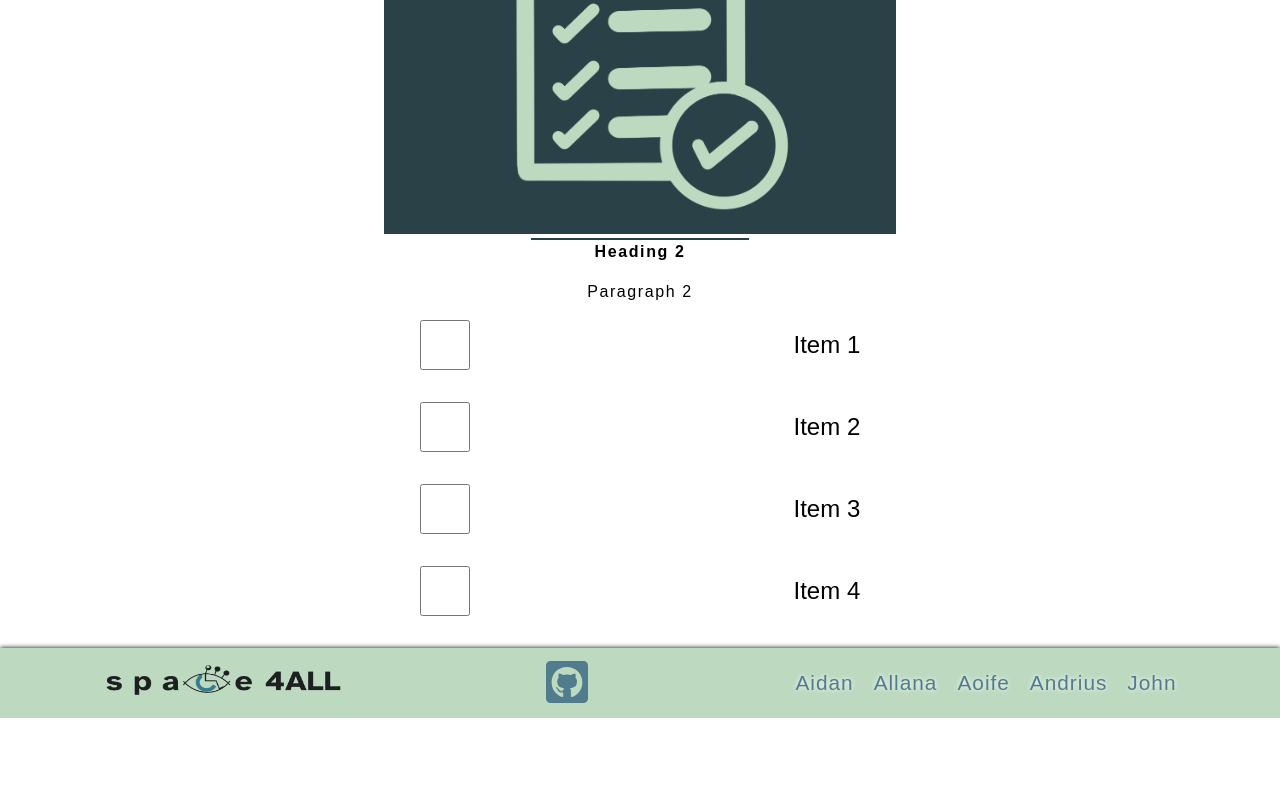
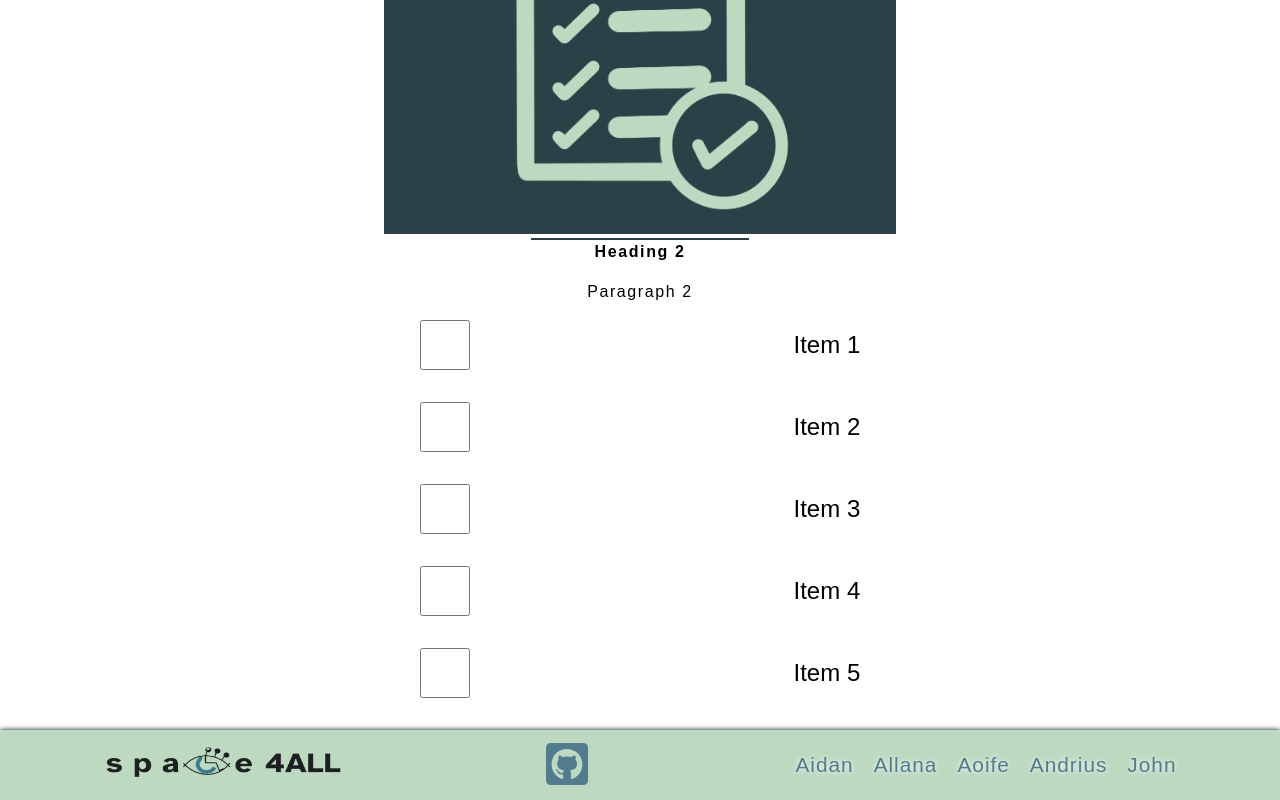
Before and after one commit to aidant842/Trust-in-SODA-Hackathon, a React (Create React App) app in the folder space4all/: page /checklist in a window 1280 px wide. Shown: the part 358-1158 px from the top of the page. Before the commit the page ends 1076 px from the top, so only its background shows below. Built offline with nearby package versions, Linux system fonts and the light colour scheme.

Commit message:
added another dummy checklist item for testing

```diff
--- a/space4all/src/components/Checklist/CheckListItems.js
+++ b/space4all/src/components/Checklist/CheckListItems.js
@@ -19,4 +19,9 @@ export const CheckListItems = [
         name: "item4",
         id: "item4",
     },
+    {
+        label: "Item 5",
+        name: "item5",
+        id: "item5",
+    },
 ];
--- a/space4all/src/components/TextBlockWithHeader.js
+++ b/space4all/src/components/TextBlockWithHeader.js
@@ -17,7 +17,13 @@ const TextBlockWithHeader = (props) => {
                         {resources.map((resource) => {
                             return (
                                 <li>
-                                    <a href={resource.url}>{resource.title}</a>
+                                    <a
+                                        href={resource.url}
+                                        target="_blank"
+                                        rel="noreferrer noopener"
+                                    >
+                                        {resource.title}
+                                    </a>
                                 </li>
                             );
                         })}
--- a/space4all/src/pages/Page1.js
+++ b/space4all/src/pages/Page1.js
@@ -8,7 +8,6 @@ import SplitContainer from "../components/UI/SplitContainer";
 import HR from "../components/UI/HR";
 
 //Images
-import logo from "../static/images/logo.png";
 import diversity from "../static/images/diversity.png";
 import equality from "../static/images/equality.png";
 import inclusion from "../static/images/inclusion.png";
--- a/space4all/src/pages/Page3.js
+++ b/space4all/src/pages/Page3.js
@@ -9,7 +9,6 @@ import HR from "../components/UI/HR";
 import Checklist from "../components/Checklist/Checklist";
 
 //Images
-import logo from "../static/images/logo.png";
 import checklistImg from "../static/images/checklist.png";
 
 const Page3 = () => {
```
Also changed, not shown: space4all/firebase.json (added), 1 other file (tests, documents, lock files or other folders).
